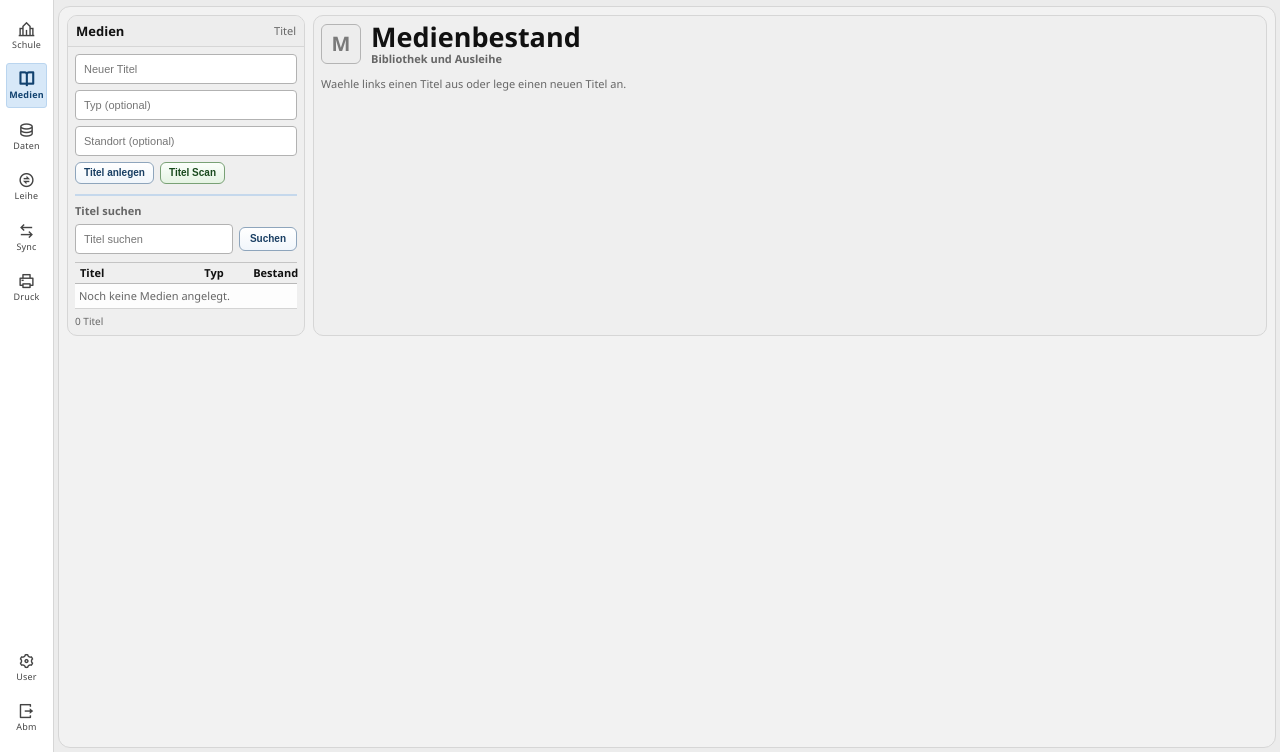
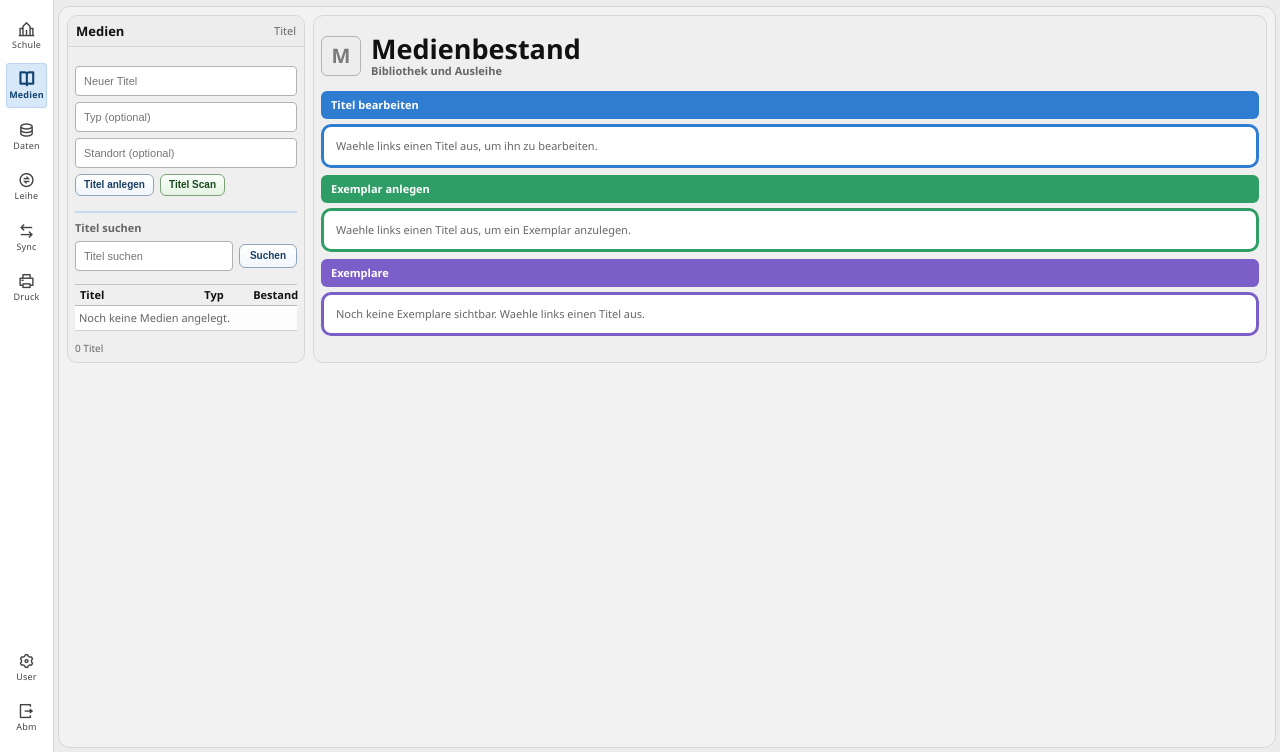
Before and after one commit to FPfotenhauer/SVWS-Media, a PHP site: page /media_list.php in a window 1280 px wide. Shown: the part 51-803 px from the top of the page. Run offline with PHP 8.4, Linux system fonts and the light colour scheme; the visitor is signed in with stand-in values (Sample User, id 1).

Commit message:
styling medialist

```diff
--- a/public/media_list.php
+++ b/public/media_list.php
@@ -182,6 +182,68 @@ ob_start();
         resize: vertical;
         background: #fff;
     }
+
+    .svws-detail-stack {
+        display: grid;
+        gap: 5px;
+        margin-top: 12px;
+    }
+
+    .svws-detail-card {
+        background: #ffffff;
+        border: 2px solid #9eb8d1;
+        border-left-width: 8px;
+        border-radius: 12px;
+        overflow: hidden;
+        box-shadow: 0 10px 20px rgba(16, 41, 66, 0.12);
+        outline: 2px solid rgba(255, 255, 255, 0.9);
+    }
+
+    html.dark-mode .svws-detail-card {
+        background: #1b1e22;
+        border-color: #4d6175;
+        box-shadow: 0 10px 20px rgba(0, 0, 0, 0.35);
+        outline-color: rgba(0, 0, 0, 0.45);
+    }
+
+    .svws-detail-card--title {
+        border-left-color: #2f7dd1;
+    }
+
+    .svws-detail-card--copy-create {
+        border-left-color: #2f9d66;
+    }
+
+    .svws-detail-card--copies {
+        border-left-color: #7b5ec8;
+    }
+
+    .svws-detail-card-header {
+        margin: 0;
+        padding: 11px 14px;
+        font-size: 14px;
+        font-weight: 700;
+        color: var(--text);
+        border-bottom: 1px solid #c7d6e5;
+        background: linear-gradient(180deg, #f6fbff 0%, #eaf2fa 100%);
+    }
+
+    html.dark-mode .svws-detail-card-header {
+        border-bottom-color: #3e4f61;
+        background: linear-gradient(180deg, #242b33 0%, #1f252c 100%);
+    }
+
+    .svws-detail-card-body {
+        padding: 14px;
+    }
+
+    .svws-detail-card + .svws-detail-card {
+        margin-top: 2px;
+    }
+
+    .svws-detail-card form {
+        margin: 0;
+    }
 </style>
 <div class="svws-split">
     <section class="svws-panel">
@@ -189,7 +251,7 @@ ob_start();
             <h3>Medien</h3>
             <span class="svws-muted">Titel</span>
         </div>
-        <div class="svws-panel-body">
+        <div class="svws-panel-body svws-detail-stack">
             <form method="post" style="display:grid; gap:6px; margin-bottom:8px;">
                 <?= csrfField() ?>
                 <input type="hidden" name="action" value="create_title">
@@ -206,7 +268,7 @@ ob_start();
                 </div>
             </form>
 
-            <div style="margin:10px 0 8px; padding-top:8px; border-top:2px solid #c5d8ec;">
+            <div style="margin:2px 0 0; padding-top:8px; border-top:2px solid #c5d8ec;">
                 <p class="svws-muted" style="margin:0 0 6px; font-weight:600;">Titel suchen</p>
                 <form method="get" style="display:flex; gap:6px; align-items:center;">
                     <input class="svws-search" type="search" name="q" value="<?= htmlspecialchars($search) ?>" placeholder="Titel suchen">
@@ -249,7 +311,7 @@ ob_start();
     </section>
 
     <section class="svws-panel">
-        <div class="svws-panel-body">
+        <div class="svws-panel-body svws-detail-stack">
             <div class="svws-content-header">
                 <div class="svws-avatar">M</div>
                 <div>
@@ -265,10 +327,24 @@ ob_start();
             <?php endif; ?>
 
             <?php if ($selectedTitle === null): ?>
-                <p class="svws-muted">Waehle links einen Titel aus oder lege einen neuen Titel an.</p>
+                <div style="margin:2px 0 0; padding:7px 10px; background:#2f7dd1; color:#fff; font-weight:700; border-radius:6px;">Titel bearbeiten</div>
+                <fieldset style="border:3px solid #2f7dd1; border-radius:10px; padding:12px; margin:0; background:#fff;">
+                    <p class="svws-muted" style="margin:0;">Waehle links einen Titel aus, um ihn zu bearbeiten.</p>
+                </fieldset>
+
+                <div style="margin:2px 0 0; padding:7px 10px; background:#2f9d66; color:#fff; font-weight:700; border-radius:6px;">Exemplar anlegen</div>
+                <fieldset style="border:3px solid #2f9d66; border-radius:10px; padding:12px; margin:0; background:#fff;">
+                    <p class="svws-muted" style="margin:0;">Waehle links einen Titel aus, um ein Exemplar anzulegen.</p>
+                </fieldset>
+
+                <div style="margin:2px 0 0; padding:7px 10px; background:#7b5ec8; color:#fff; font-weight:700; border-radius:6px;">Exemplare</div>
+                <fieldset style="border:3px solid #7b5ec8; border-radius:10px; padding:12px; margin:0; background:#fff;">
+                    <p class="svws-muted" style="margin:0;">Noch keine Exemplare sichtbar. Waehle links einen Titel aus.</p>
+                </fieldset>
             <?php else: ?>
-                <h3 style="margin-bottom: 6px;">Titel bearbeiten</h3>
-                <form method="post" style="display:grid; grid-template-columns:repeat(2,minmax(220px,1fr)); gap:8px; margin-bottom:8px;">
+                <div style="margin:2px 0 0; padding:7px 10px; background:#2f7dd1; color:#fff; font-weight:700; border-radius:6px;">Titel bearbeiten</div>
+                <fieldset style="border:3px solid #2f7dd1; border-radius:10px; padding:12px; margin:0; background:#fff;">
+                    <form method="post" style="display:grid; grid-template-columns:repeat(2,minmax(220px,1fr)); gap:8px;">
                         <?= csrfField() ?>
                         <input type="hidden" name="title_id" value="<?= (int) $selectedTitle['id'] ?>">
                         <label>
@@ -294,9 +370,11 @@ ob_start();
                             >Titel löschen</button>
                         </div>
                     </form>
+                </fieldset>
 
-                <h3 style="margin-bottom: 6px;">Exemplar anlegen</h3>
-                <form method="post" style="display:grid; grid-template-columns:repeat(2,minmax(220px,1fr)); gap:8px; margin-bottom:8px;">
+                <div style="margin:2px 0 0; padding:7px 10px; background:#2f9d66; color:#fff; font-weight:700; border-radius:6px;">Exemplar anlegen</div>
+                <fieldset style="border:3px solid #2f9d66; border-radius:10px; padding:12px; margin:0; background:#fff;">
+                    <form method="post" style="display:grid; grid-template-columns:repeat(2,minmax(220px,1fr)); gap:8px;">
                         <?= csrfField() ?>
                         <input type="hidden" name="action" value="create_copy">
                         <input type="hidden" name="title_id" value="<?= (int) $selectedTitle['id'] ?>">
@@ -320,8 +398,10 @@ ob_start();
                             <button class="svws-help-btn svws-btn-modern" type="submit">Exemplar anlegen</button>
                         </div>
                     </form>
+                </fieldset>
 
-                <h3 style="margin-bottom: 6px;">Exemplare</h3>
+                <div style="margin:2px 0 0; padding:7px 10px; background:#7b5ec8; color:#fff; font-weight:700; border-radius:6px;">Exemplare</div>
+                <fieldset style="border:3px solid #7b5ec8; border-radius:10px; padding:12px; margin:0; background:#fff;">
                 <table class="svws-tight">
                     <thead>
                     <tr>
@@ -413,6 +493,7 @@ ob_start();
                         Exemplare <?= htmlspecialchars((string) $selectedTitle['copy_count']) ?> |
                         offen verliehen <?= htmlspecialchars((string) $selectedTitle['borrowed_count']) ?>
                     </div>
+                    </fieldset>
             <?php endif; ?>
         </div>
     </section>
```
Lines whose indentation alone changed are shown as unchanged.
